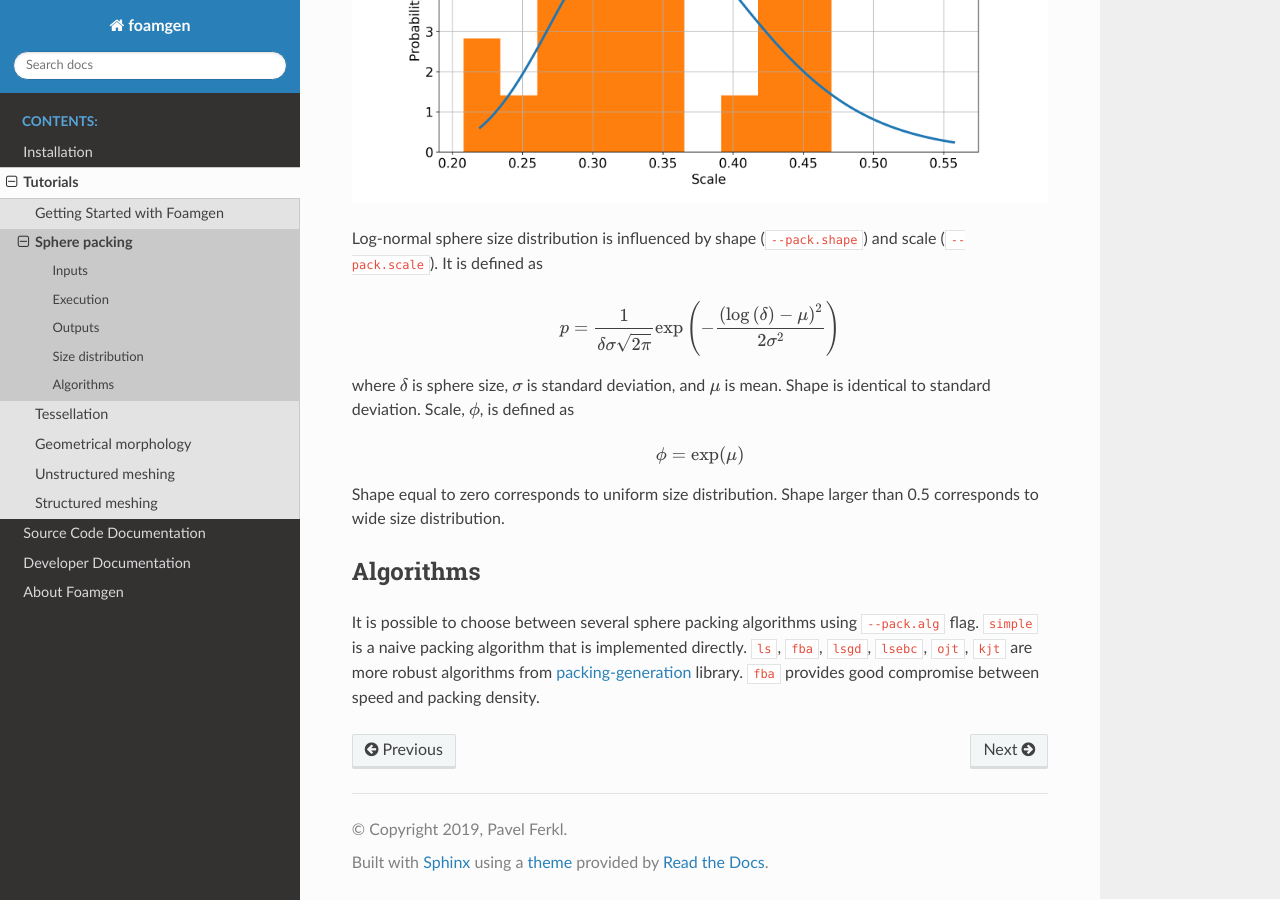
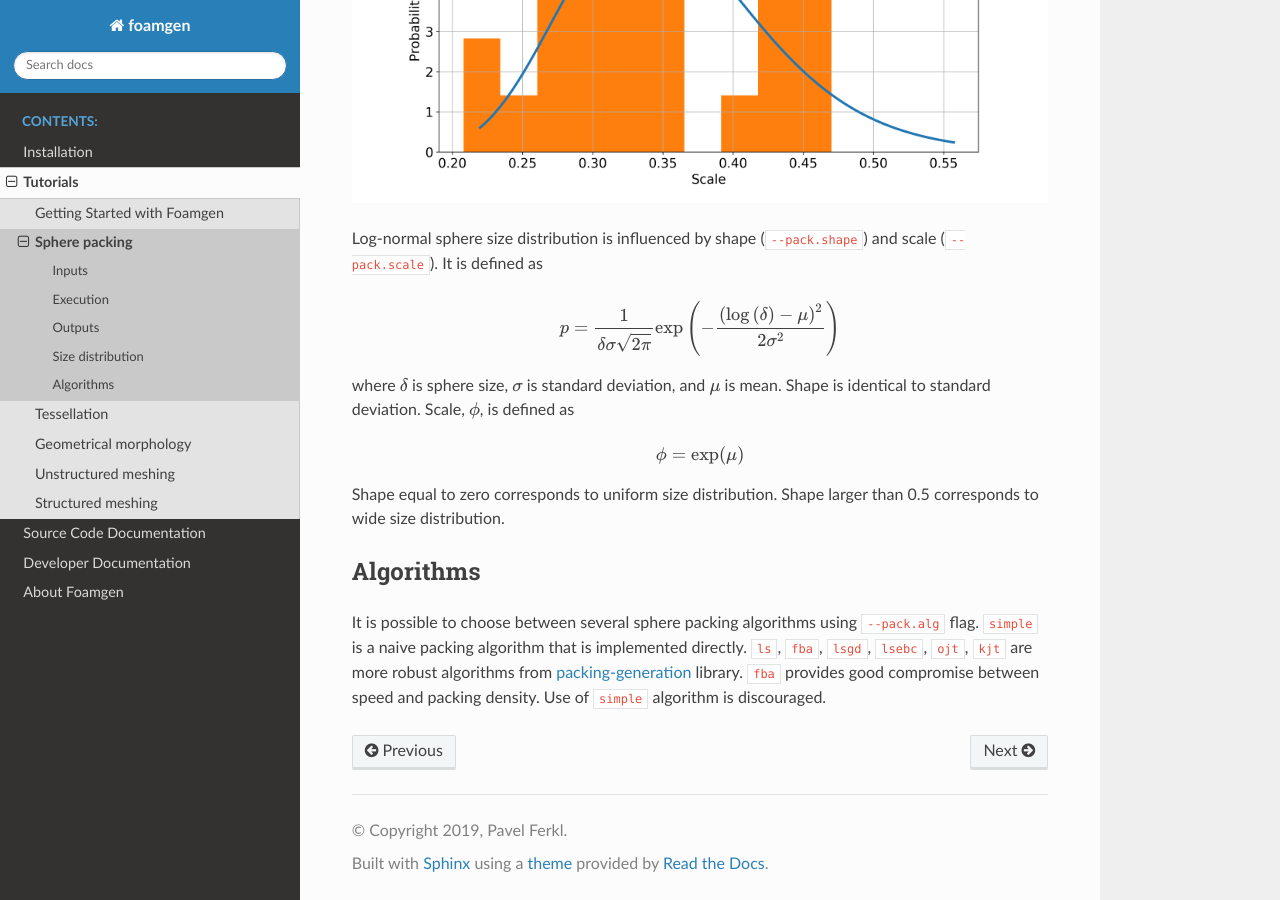
Before and after one commit to japaf/foamgen, a Sphinx documentation site: the page built from docs/source/tutorials/packing.rst, in a window 1280 px wide and 900 px high, scrolled down 1567 px. Built offline with Sphinx 7.4.7 and the Read the Docs theme 2.0.0, drawn with Linux system fonts in a browser that asks for light colours.

Commit message:
starting packing source code documentation

```diff
--- a/docs/source/foamgen/index.rst
+++ b/docs/source/foamgen/index.rst
@@ -5,3 +5,4 @@
     :toctree:
 
     foamgen.generation
+    foamgen.packing
--- a/docs/source/tutorials/packing.rst
+++ b/docs/source/tutorials/packing.rst
@@ -71,4 +71,5 @@
 implemented directly. ``ls``, ``fba``, ``lsgd``, ``lsebc``, ``ojt``, ``kjt``
 are more robust algorithms from `packing-generation
 <https://github.com/VasiliBaranov/packing-generation>`_ library. ``fba``
-provides good compromise between speed and packing density.
+provides good compromise between speed and packing density. Use of ``simple``
+algorithm is discouraged.
```
Also changed, not shown: docs/source/foamgen/foamgen.packing.rst (added, +20 -0 lines), 2 other files.
